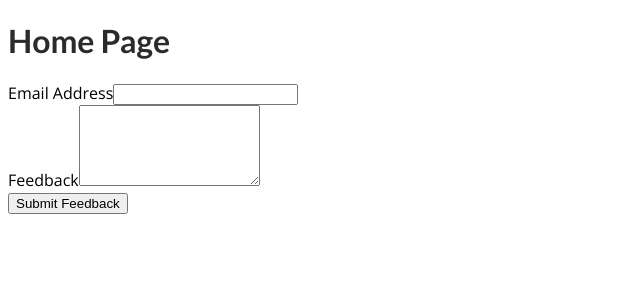
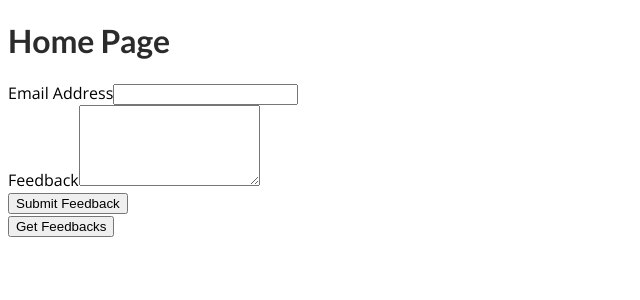
Before and after one commit to emdadul-islam439/nextjs-backend-with-api-route-practice, a Next.js app: page / in a window 1280 px wide. Shown: the top 300 px of the page, without its empty margins (0-640 px from the left). Built offline with nearby package versions, Linux system fonts and the light colour scheme.

Commit message:
successfully implentated getting all data while clicking into a button

```diff
--- a/data/feedback.json
+++ b/data/feedback.json
@@ -1 +1 @@
-[{"id":"2023-05-31T17:52:11.663Z","email":"emdadulislam439@gmail.com"},{"id":"2023-05-31T17:53:01.340Z","email":"emdadulislam439@gmail.com","text":"alfaklfdlkaflk"}]
+[{"id":"2023-05-31T17:52:11.663Z","email":"emdadulislam439@gmail.com"},{"id":"2023-05-31T17:53:01.340Z","email":"emdadulislam439@gmail.com","text":"alfaklfdlkaflk"},{"id":"2023-05-31T18:19:35.723Z","email":"myname@emial.com","text":"afldajkfdlkfadlk"}]
--- a/pages/index.js
+++ b/pages/index.js
@@ -3,6 +3,12 @@ import { useRef } from "react";
 function HomePage() {
   const emailInputRef = useRef();
   const feedbackInputRef = useRef();
+
+  function getAllFeedbacks() {
+    fetch("/api/feedback")
+      .then((response) => response.json())
+      .then((data) => console.log(data));
+  }
 
   function submitFormHandler(event) {
     event.preventDefault();
@@ -37,6 +43,7 @@ function HomePage() {
         </div>
         <button>Submit Feedback</button>
       </form>
+      <button onClick={getAllFeedbacks}>Get Feedbacks</button>
     </div>
   );
 }
```
